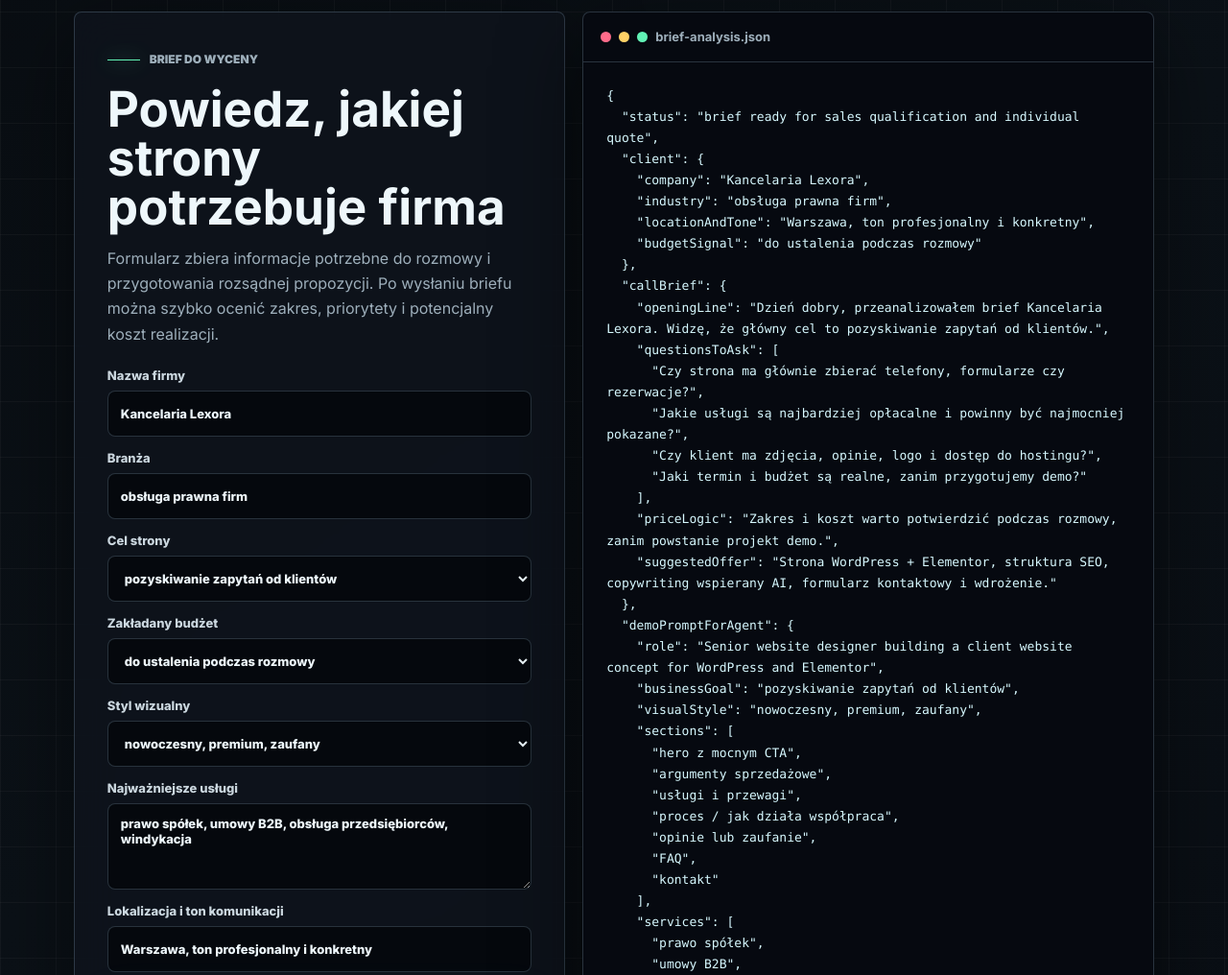
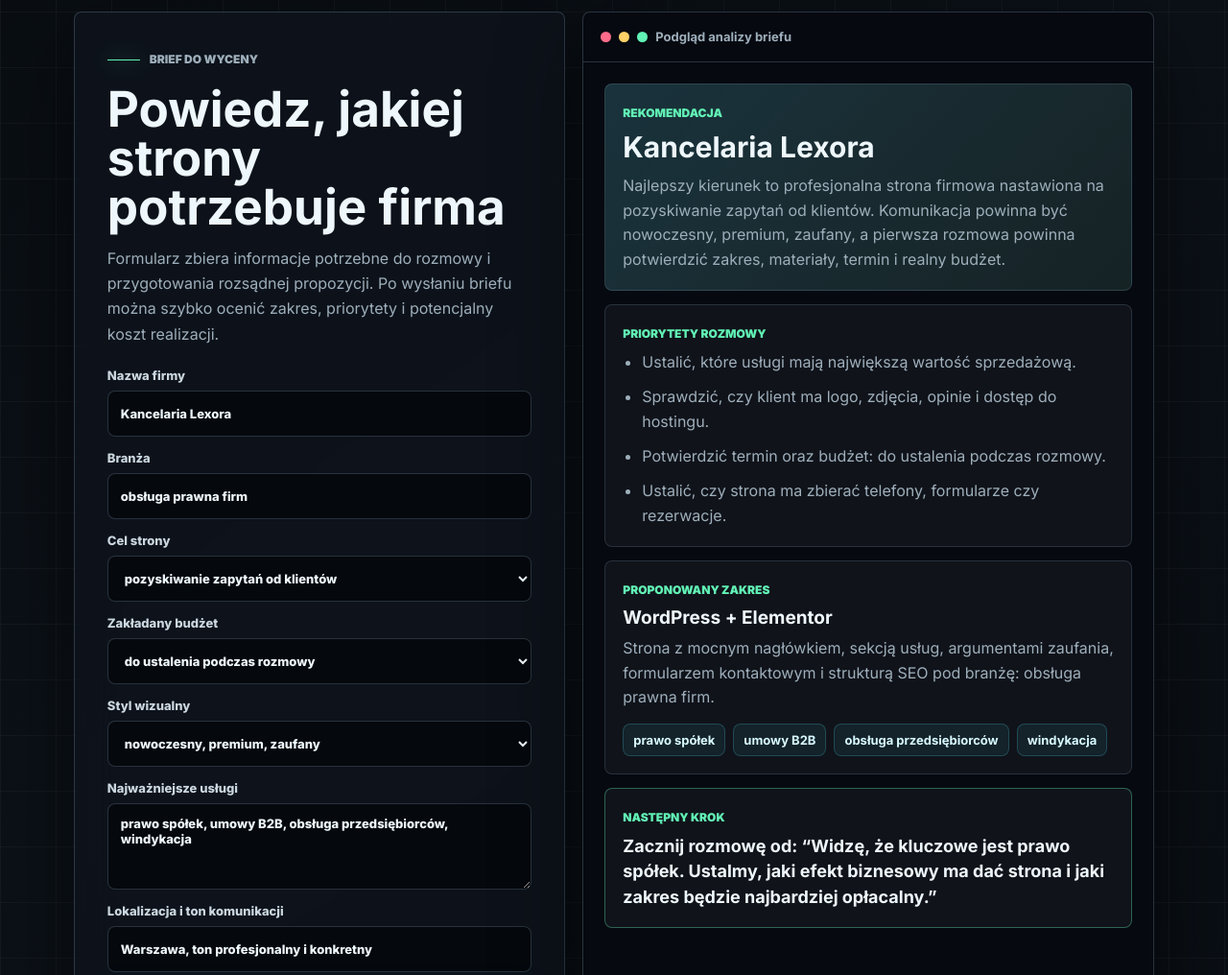
Before and after one commit to ffijalkowski753-png/aiwebdeveloper, a plain HTML site: page index.html in a window 1280 px wide. Shown: the part 1960-2976 px from the top of the page at 96% size. Drawn offline with Linux system fonts and the light colour scheme.

Commit message:
Replace raw brief JSON with polished analysis panel

```diff
--- a/index.html
+++ b/index.html
@@ -190,9 +190,9 @@
             <span class="dot red"></span>
             <span class="dot yellow"></span>
             <span class="dot green"></span>
-            <strong>brief-analysis.json</strong>
+            <strong>Podgląd analizy briefu</strong>
           </div>
-          <pre id="promptPreview"></pre>
+          <div id="briefPreview" class="brief-preview" aria-live="polite"></div>
         </div>
       </section>
 
--- a/script.js
+++ b/script.js
@@ -1,5 +1,5 @@
 const form = document.querySelector("#briefForm");
-const promptPreview = document.querySelector("#promptPreview");
+const briefPreview = document.querySelector("#briefPreview");
 const canvas = document.querySelector("#network");
 const ctx = canvas.getContext("2d");
 const cursorGlow = document.querySelector(".cursor-glow");
@@ -10,57 +10,57 @@
     .split(",")
     .map((item) => item.trim())
     .filter(Boolean);
+  const serviceTags = services.map((service) => `<span>${service}</span>`).join("");
+  const mainService = services[0] || "najważniejszą usługę";
 
-  const summary = {
-    status: "brief ready for sales qualification and individual quote",
-    client: {
-      company: data.company,
-      industry: data.industry,
-      locationAndTone: data.tone,
-      budgetSignal: data.budget
-    },
-    callBrief: {
-      openingLine: `Dzień dobry, przeanalizowałem brief ${data.company}. Widzę, że główny cel to ${data.goal}.`,
-      questionsToAsk: [
-        "Czy strona ma głównie zbierać telefony, formularze czy rezerwacje?",
-        "Jakie usługi są najbardziej opłacalne i powinny być najmocniej pokazane?",
-        "Czy klient ma zdjęcia, opinie, logo i dostęp do hostingu?",
-        "Jaki termin i budżet są realne, zanim przygotujemy demo?"
-      ],
-      priceLogic: "Zakres i koszt warto potwierdzić podczas rozmowy, zanim powstanie projekt demo.",
-      suggestedOffer: "Strona WordPress + Elementor, struktura SEO, copywriting wspierany AI, formularz kontaktowy i wdrożenie."
-    },
-    demoPromptForAgent: {
-      role: "Senior website designer building a client website concept for WordPress and Elementor",
-      businessGoal: data.goal,
-      visualStyle: data.style,
-      sections: [
-        "hero z mocnym CTA",
-        "argumenty sprzedażowe",
-        "usługi i przewagi",
-        "proces / jak działa współpraca",
-        "opinie lub zaufanie",
-        "FAQ",
-        "kontakt"
-      ],
-      services
-    },
-    databaseMapping: {
-      company: "{{lead.company_name}}",
-      budget: "{{brief.budget_signal}}",
-      summary: "{{ai.sales_summary}}",
-      projectStatus: "{{project.qualified_after_call}}"
-    }
-  };
+  briefPreview.innerHTML = `
+    <section class="brief-card hero-brief">
+      <span class="mini-label">Rekomendacja</span>
+      <h3>${data.company}</h3>
+      <p>
+        Najlepszy kierunek to profesjonalna strona firmowa nastawiona na ${data.goal}.
+        Komunikacja powinna być ${data.style}, a pierwsza rozmowa powinna potwierdzić
+        zakres, materiały, termin i realny budżet.
+      </p>
+    </section>
 
-  promptPreview.textContent = JSON.stringify(summary, null, 2);
+    <section class="brief-card">
+      <span class="mini-label">Priorytety rozmowy</span>
+      <ul>
+        <li>Ustalić, które usługi mają największą wartość sprzedażową.</li>
+        <li>Sprawdzić, czy klient ma logo, zdjęcia, opinie i dostęp do hostingu.</li>
+        <li>Potwierdzić termin oraz budżet: ${data.budget}.</li>
+        <li>Ustalić, czy strona ma zbierać telefony, formularze czy rezerwacje.</li>
+      </ul>
+    </section>
+
+    <section class="brief-card">
+      <span class="mini-label">Proponowany zakres</span>
+      <div class="brief-offer">
+        <strong>WordPress + Elementor</strong>
+        <p>
+          Strona z mocnym nagłówkiem, sekcją usług, argumentami zaufania, formularzem
+          kontaktowym i strukturą SEO pod branżę: ${data.industry}.
+        </p>
+      </div>
+      <div class="tag-list">${serviceTags}</div>
+    </section>
+
+    <section class="brief-card next-step">
+      <span>Następny krok</span>
+      <strong>
+        Zacznij rozmowę od: “Widzę, że kluczowe jest ${mainService}. Ustalmy, jaki efekt biznesowy
+        ma dać strona i jaki zakres będzie najbardziej opłacalny.”
+      </strong>
+    </section>
+  `;
 }
 
 form.addEventListener("submit", (event) => {
   event.preventDefault();
   buildPrompt();
-  promptPreview.parentElement.classList.add("flash");
-  setTimeout(() => promptPreview.parentElement.classList.remove("flash"), 650);
+  briefPreview.parentElement.classList.add("flash");
+  setTimeout(() => briefPreview.parentElement.classList.remove("flash"), 650);
 });
 
 form.addEventListener("input", buildPrompt);
--- a/styles.css
+++ b/styles.css
@@ -576,16 +576,92 @@
   background: var(--mint);
 }
 
-pre {
+.brief-preview {
+  display: grid;
+  gap: 14px;
+  padding: 22px;
+}
+
+.brief-card {
+  padding: 18px;
+  border: 1px solid rgba(151, 184, 209, 0.18);
+  border-radius: 8px;
+  background: rgba(255, 255, 255, 0.045);
+}
+
+.brief-card.hero-brief {
+  background:
+    linear-gradient(135deg, rgba(82, 231, 255, 0.15), rgba(97, 242, 181, 0.07)),
+    rgba(255, 255, 255, 0.045);
+}
+
+.brief-card h3 {
+  margin-bottom: 10px;
+  font-size: 30px;
+}
+
+.brief-card p,
+.brief-card li {
+  color: var(--muted);
+  line-height: 1.62;
+}
+
+.brief-card p {
+  margin-bottom: 0;
+}
+
+.brief-card ul {
+  display: grid;
+  gap: 10px;
   margin: 0;
-  min-height: calc(100% - 52px);
-  padding: 24px;
+  padding-left: 20px;
+}
+
+.mini-label,
+.next-step span {
+  display: inline-flex;
+  margin-bottom: 10px;
+  color: var(--mint);
+  font-size: 12px;
+  font-weight: 900;
+  text-transform: uppercase;
+}
+
+.brief-offer {
+  margin-bottom: 14px;
+}
+
+.brief-offer strong {
+  display: block;
+  margin-bottom: 8px;
+  font-size: 19px;
+}
+
+.tag-list {
+  display: flex;
+  flex-wrap: wrap;
+  gap: 8px;
+}
+
+.tag-list span {
+  padding: 8px 10px;
+  border: 1px solid rgba(82, 231, 255, 0.2);
+  border-radius: 8px;
   color: #d7f9ff;
-  white-space: pre-wrap;
-  word-break: break-word;
-  font-family: "Cascadia Code", Consolas, monospace;
+  background: rgba(82, 231, 255, 0.07);
   font-size: 13px;
-  line-height: 1.7;
+  font-weight: 700;
+}
+
+.next-step {
+  border-color: rgba(97, 242, 181, 0.36);
+}
+
+.next-step strong {
+  display: block;
+  color: var(--text);
+  font-size: 18px;
+  line-height: 1.45;
 }
 
 .sales-grid {
```
